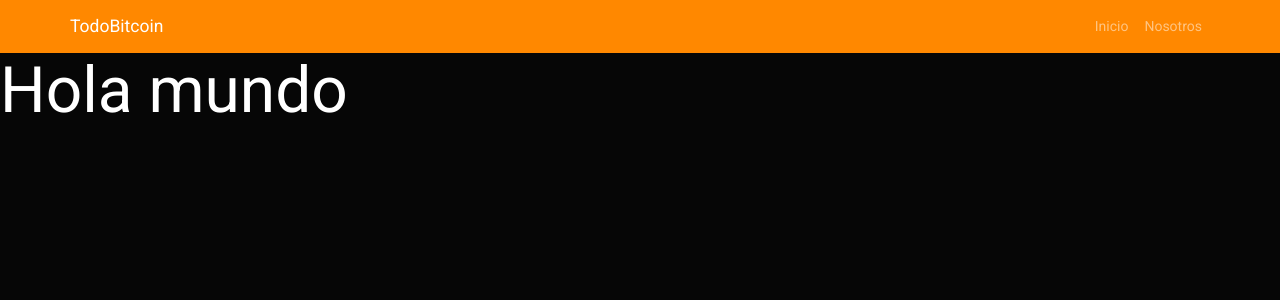
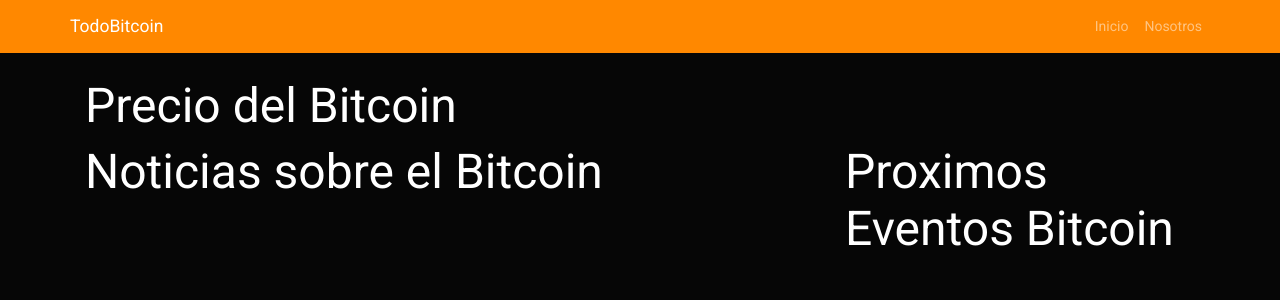
Before and after one commit to jimmy404/SSR-Proyect, a Next.js app: page / in a window 1280 px wide. Shown: the top 300 px of the page. Built offline with nearby package versions, Linux system fonts and the light colour scheme.

Commit message:
Adding div, columns events

```diff
--- a/componentes/Master.js
+++ b/componentes/Master.js
@@ -10,7 +10,9 @@ const Masterpage = (props) => (
         </Head>
 
         <Navegacion />
+        <div className="container mt-4">
         {props.children}
+        </div>
     </div>
 
 );
--- a/package.json
+++ b/package.json
@@ -4,7 +4,7 @@
   "description": "Bitcoin App con SSR",
   "main": "index.js",
   "scripts": {
-    "dev" : "next",
+    "dev": "next",
     "build": "next build",
     "start": "next start"
   },
--- a/pages/index.js
+++ b/pages/index.js
@@ -3,8 +3,16 @@ import MasterPage from '../componentes/Master';
 
 const Index = () => (
     <MasterPage>
-        <div>
-            <h1>Hola mundo</h1>
+        <div className="row">
+            <div className="col-12">
+                <h2>Precio del Bitcoin</h2>
+            </div>
+            <div className="col-md-8">
+            <h2>Noticias sobre el Bitcoin</h2>
+            </div>
+            <div className="col-md-4">
+            <h2>Proximos Eventos Bitcoin</h2>
+            </div>
         </div>
     </MasterPage>
 )
```
